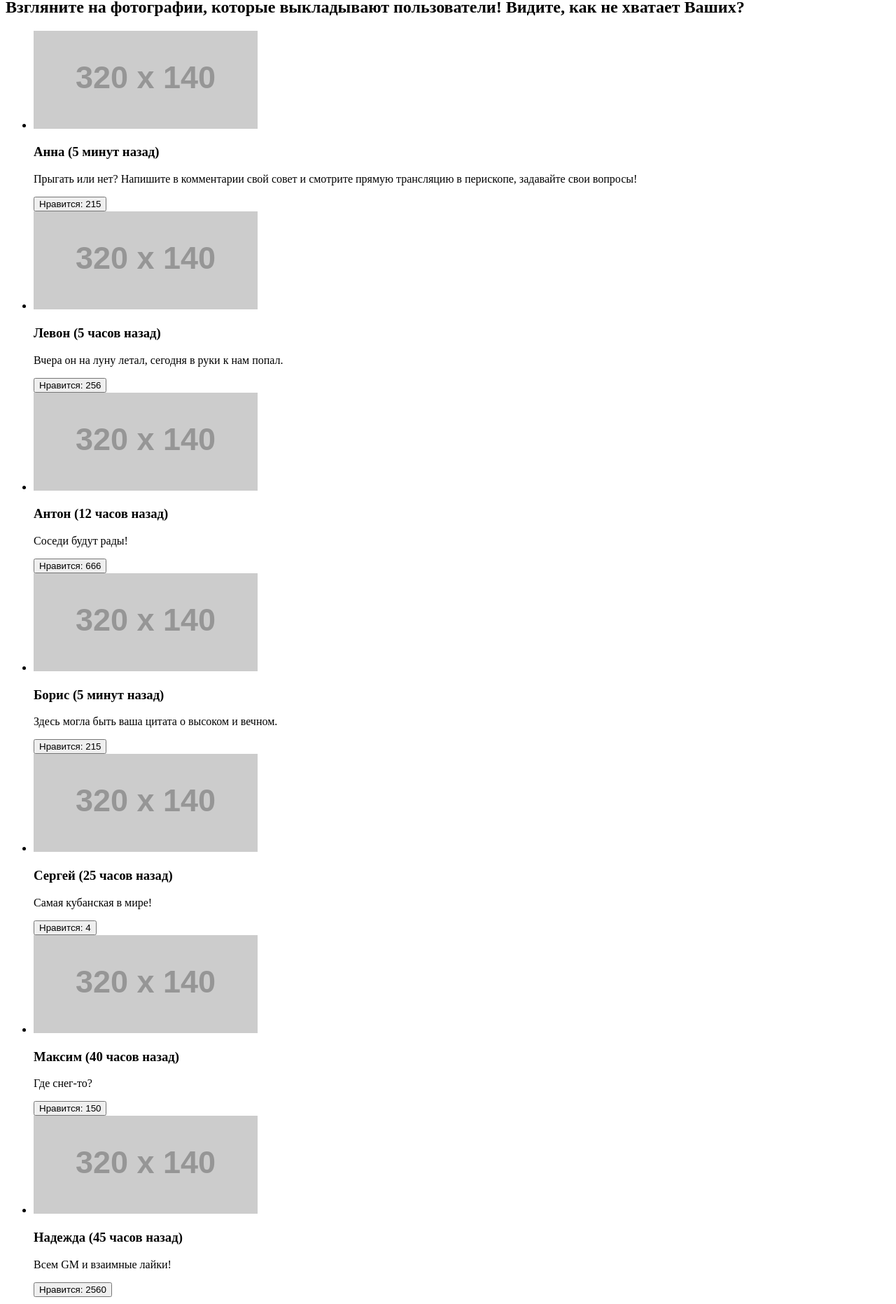
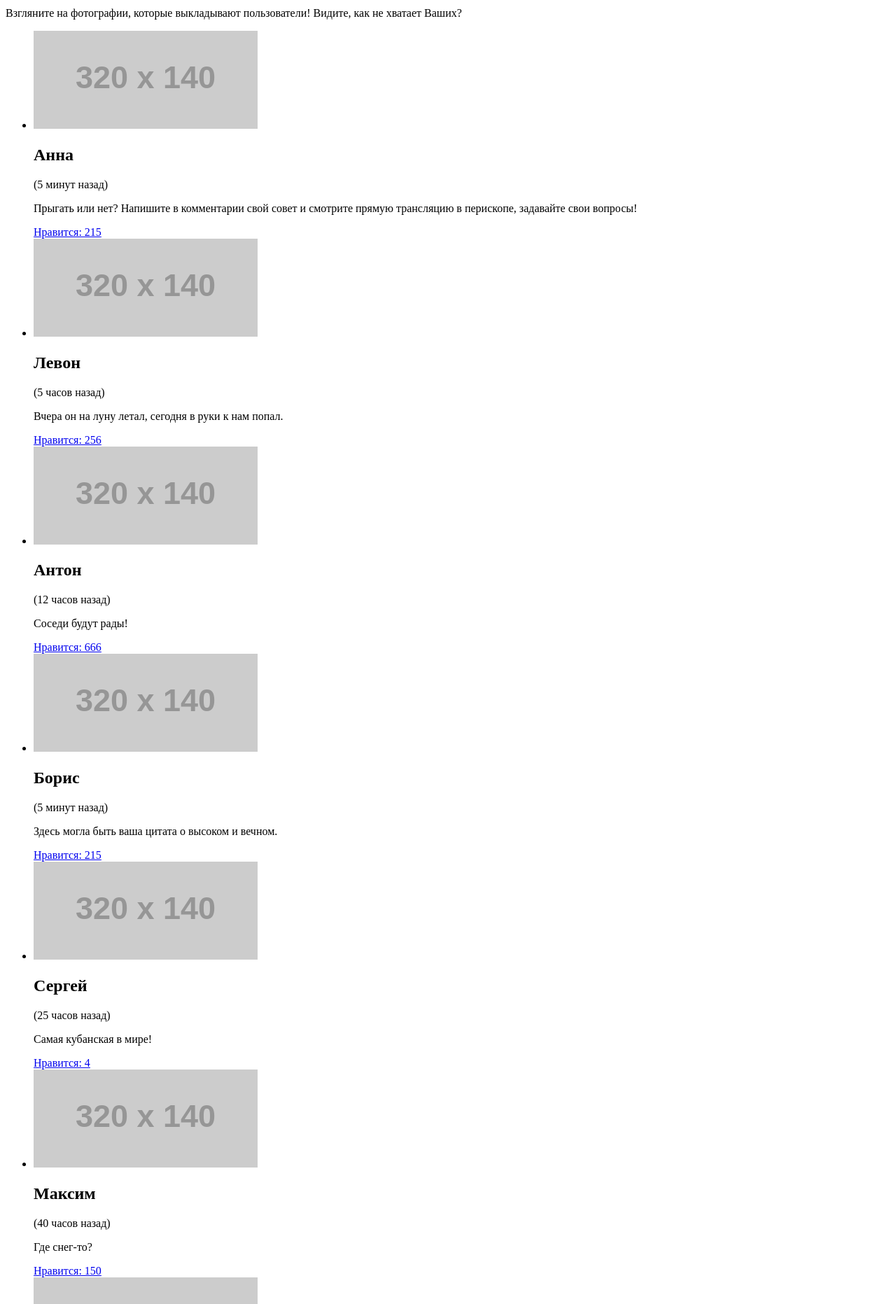
Before and after one commit to lss1ash/191322-pink-17, a website: page source/photo.html in a window 1280 px wide. Shown: the part 213-2076 px from the top of the page at 70% size. Drawn offline with Linux system fonts and the light colour scheme; placeholder pictures from the web are drawn by us.

Commit message:
Внёс правки по замечаниям

```diff
--- a/source/photo.html
+++ b/source/photo.html
@@ -34,76 +34,90 @@
 
     <main class="page-main">
 
-      <section class="intro-background">
-        <h1 class="intro-background__header">Фотографии пользователей</h1>
-      </section>
+      <div class="intro-background">
+        <h1 class="page-main__header">Фотографии пользователей</h1>
+      </div>
 
       <section class="photos">
 
-        <h2 class="photos__header">Взгляните на фотографии, которые выкладывают пользователи! Видите, как не хватает Ваших?</h2>
+        <p class="photos__header">Взгляните на фотографии, которые выкладывают пользователи! Видите, как не хватает Ваших?</p>
 
         <ul class="photos__list">
 
           <li class="photo-item">
+            <a class="photo-item__link" href="http://placehold.it/320x140">
               <img class="photo-item__image" src="http://placehold.it/320x140" width="320" height="140" alt="Панорама дня">
+            </a>
             <div class="photo-item__wrapper">
-              <h3 class="photo-item__header">Анна <span class="photo-item__datetime">(5 минут назад)</span></h3>
+              <h2 class="photo-item__author">Анна</h2><span class="photo-item__datetime">(5 минут назад)</span>
               <p class="photo-item__description">Прыгать или нет? Напишите в комментарии свой совет и смотрите прямую трансляцию в перископе, задавайте свои вопросы!</p>
-              <button class="photo-item__like" type="button">Нравится: 215</button>
+              <a class="photo-item__like" href="#">Нравится: 215</a>
             </div>
           </li>
 
           <li class="photo-item">
+            <a class="photo-item__link" href="http://placehold.it/320x140">
               <img class="photo-item__image" src="http://placehold.it/320x140" width="320" height="140" alt="Фото пользователя Левон">
+            </a>
             <div class="photo-item__wrapper">
-              <h3 class="photo-item__header">Левон <span class="photo-item__datetime">(5 часов назад)</span></h3>
+              <h2 class="photo-item__author">Левон</h2><span class="photo-item__datetime">(5 часов назад)</span>
               <p class="photo-item__description">Вчера он на луну летал, сегодня в руки к нам попал.</p>
-              <button class="photo-item__like" type="button">Нравится: 256</button>
+              <a class="photo-item__like" href="#">Нравится: 256</a>
             </div>
           </li>
 
           <li class="photo-item">
+            <a class="photo-item__link" href="http://placehold.it/320x140">
               <img class="photo-item__image" src="http://placehold.it/320x140" width="320" height="140" alt="Фото пользователя Антон">
+            </a>
             <div class="photo-item__wrapper">
-              <h3 class="photo-item__header">Антон <span class="photo-item__datetime">(12 часов назад)</span></h3>
+              <h2 class="photo-item__author">Антон</h2><span class="photo-item__datetime">(12 часов назад)</span>
               <p class="photo-item__description">Соседи будут рады!</p>
-              <button class="photo-item__like" type="button">Нравится: 666</button>
+              <a class="photo-item__like" href="#">Нравится: 666</a>
             </div>
           </li>
 
           <li class="photo-item">
+            <a class="photo-item__link" href="http://placehold.it/320x140">
               <img class="photo-item__image" src="http://placehold.it/320x140" width="320" height="140" alt="Фото пользователя Борис">
+            </a>
             <div class="photo-item__wrapper">
-              <h3 class="photo-item__header">Борис <span class="photo-item__datetime">(5 минут назад)</span></h3>
+              <h2 class="photo-item__author">Борис</h2><span class="photo-item__datetime">(5 минут назад)</span>
               <p class="photo-item__description">Здесь могла быть ваша цитата о высоком и вечном.</p>
-              <button class="photo-item__like" type="button">Нравится: 215</button>
+              <a class="photo-item__like" href="#">Нравится: 215</a>
             </div>
           </li>
 
           <li class="photo-item">
+            <a class="photo-item__link" href="http://placehold.it/320x140">
               <img class="photo-item__image" src="http://placehold.it/320x140" width="320" height="140" alt="Фото пользователя Сергей">
+            </a>
             <div class="photo-item__wrapper">
-              <h3 class="photo-item__header">Сергей <span class="photo-item__datetime">(25 часов назад)</span></h3>
+              <h2 class="photo-item__author">Сергей</h2><span class="photo-item__datetime">(25 часов назад)</span>
               <p class="photo-item__description">Самая кубанская в мире!</p>
-              <button class="photo-item__like" type="button">Нравится: 4</button>
+              <a class="photo-item__like" href="#">Нравится: 4</a>
             </div>
           </li>
 
           <li class="photo-item">
+            <a class="photo-item__link" href="http://placehold.it/320x140">
               <img class="photo-item__image" src="http://placehold.it/320x140" width="320" height="140" alt="Фото пользователя Максим">
+            </a>
             <div class="photo-item__wrapper">
-              <h3 class="photo-item__header">Максим <span class="photo-item__datetime">(40 часов назад)</span></h3>
+              <h2 class="photo-item__author">Максим</h2><span class="photo-item__datetime">(40 часов назад)</span>
               <p class="photo-item__description">Где снег-то?</p>
-              <button class="photo-item__like" type="button">Нравится: 150</button>
+              <a class="photo-item__like" href="#">Нравится: 150</a>
             </div>
           </li>
 
           <li class="photo-item">
+            <a class="photo-item__link" href="http://placehold.it/320x140">
               <img class="photo-item__image" src="http://placehold.it/320x140" width="320" height="140" alt="Фото пользователя Надежда">
+            </a>
             <div class="photo-item__wrapper">
-              <h3 class="photo-item__header">Надежда <span class="photo-item__datetime">(45 часов назад)</span></h3>
+              <h2 class="photo-item__author">Надежда</h2><span class="photo-item__datetime">(45 часов назад)</span>
               <p class="photo-item__description">Всем GM и взаимные лайки!</p>
-              <button class="photo-item__like" type="button">Нравится: 2560</button>
+              <a class="photo-item__like" href="#">Нравится: 2560</a>
             </div>
           </li>
 
```
Also changed, not shown: source/form.html (+3 -3 lines), source/index.html (+4 -6 lines). Lines whose indentation alone changed are shown as unchanged.
